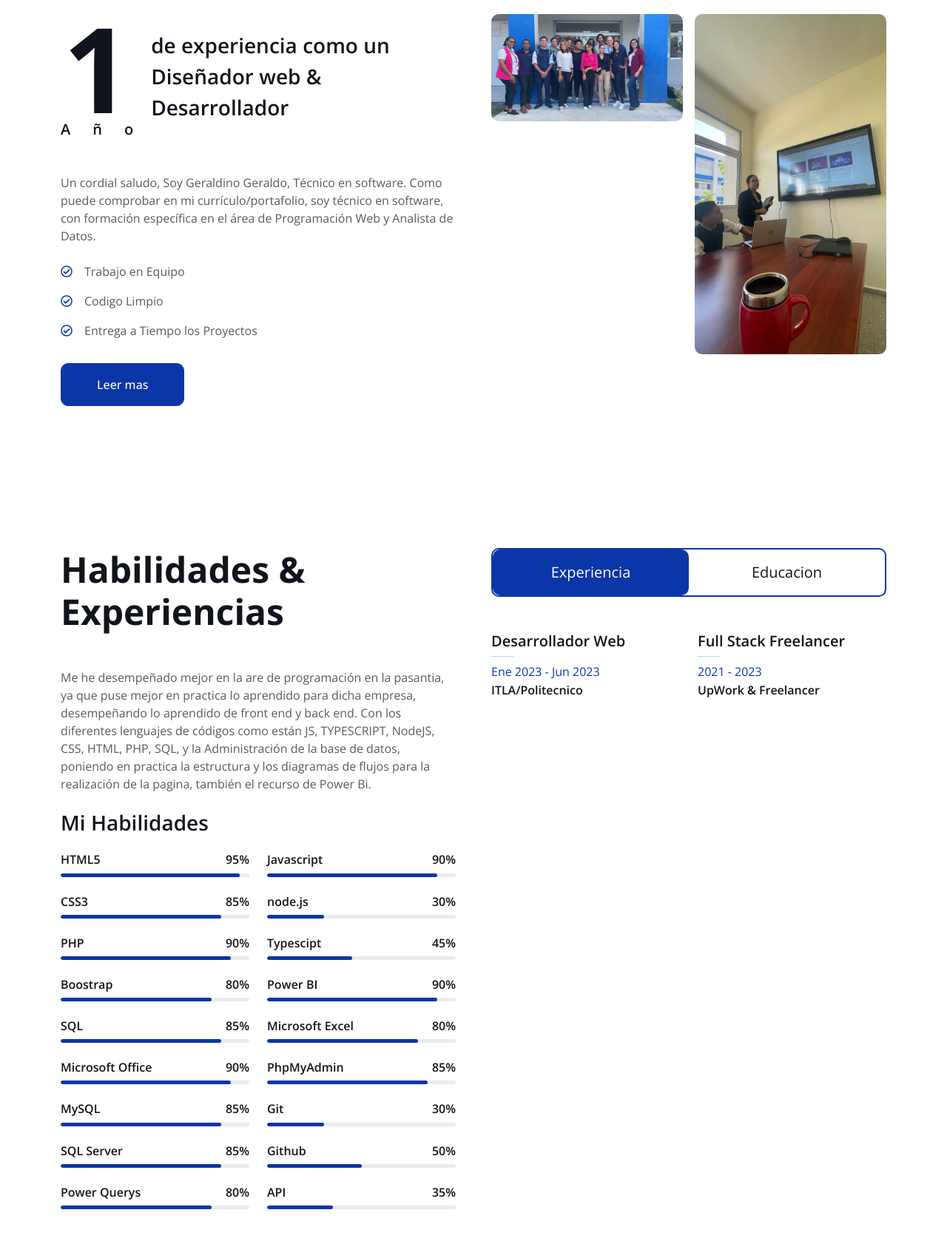
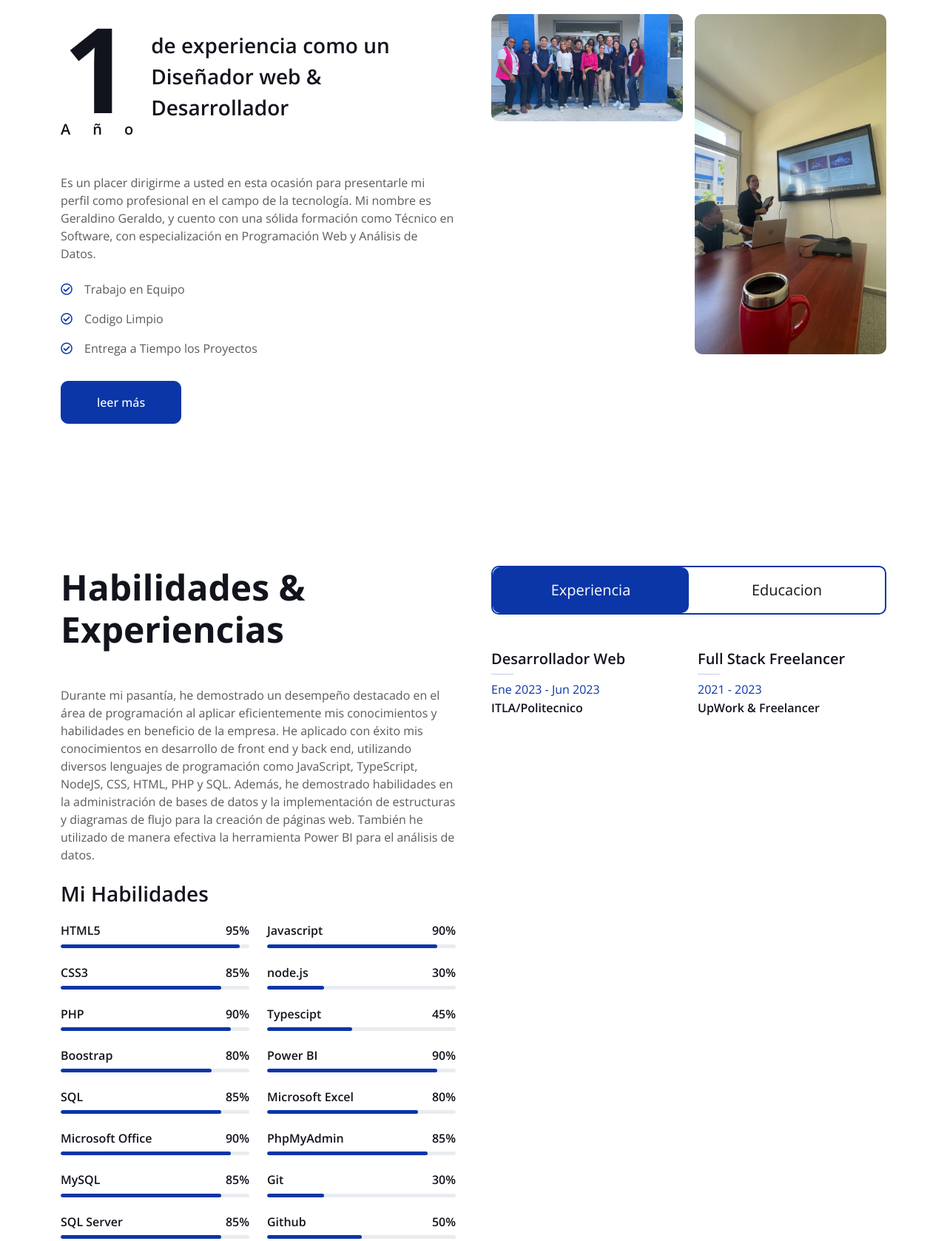
Before and after one commit to kimetsu23/portafolio, a plain HTML site: page index.html in a window 1280 px wide. Shown: the part 758-2436 px from the top of the page at 74% size. Drawn offline with nearby package versions, Linux system fonts and the light colour scheme.

Commit message:
Update index.html

```diff
--- a/index.html
+++ b/index.html
@@ -132,11 +132,11 @@
                         </div>
                         <h3 class="lh-base mb-0">de experiencia como un Diseñador web & Desarrollador</h3>
                     </div>
-                    <p class="mb-4">Un cordial saludo, Soy Geraldino Geraldo, Técnico en software. Como puede comprobar en mi currículo/portafolio, soy técnico en software, con formación específica en el área de Programación Web y Analista de Datos.</p>
+                    <p class="mb-4">Es un placer dirigirme a usted en esta ocasión para presentarle mi perfil como profesional en el campo de la tecnología. Mi nombre es Geraldino Geraldo, y cuento con una sólida formación como Técnico en Software, con especialización en Programación Web y Análisis de Datos.</p>
                     <p class="mb-3"><i class="far fa-check-circle text-primary me-3"></i>Trabajo en Equipo</p>
                     <p class="mb-3"><i class="far fa-check-circle text-primary me-3"></i>Codigo Limpio</p>
                     <p class="mb-3"><i class="far fa-check-circle text-primary me-3"></i>Entrega a Tiempo los Proyectos</p>
-                    <a class="btn btn-primary py-3 px-5 mt-3" href="">Leer mas</a>
+                    <a class="btn btn-primary py-3 px-5 mt-3" href="">leer más</a>
                 </div>
                 <div class="col-lg-6 wow fadeInUp" data-wow-delay="0.5s">
                     <div class="row g-3 mb-4">
@@ -170,7 +170,7 @@
             <div class="row g-5">
                 <div class="col-lg-6 wow fadeInUp" data-wow-delay="0.1s">
                     <h1 class="display-5 mb-5">Habilidades & Experiencias</h1>
-                    <p class="mb-4">Me he desempeñado mejor en la are de programación en la pasantia, ya que puse mejor en practica lo aprendido para dicha empresa, desempeñando lo aprendido de front end y back end. Con los diferentes lenguajes de códigos como están JS, TYPESCRIPT, NodeJS,  CSS, HTML, PHP, SQL, y la Administración de la base de datos, poniendo en practica la estructura y los diagramas de flujos para la realización de la pagina, también el recurso de Power Bi.</p>
+                    <p class="mb-4">Durante mi pasantía, he demostrado un desempeño destacado en el área de programación al aplicar eficientemente mis conocimientos y habilidades en beneficio de la empresa. He aplicado con éxito mis conocimientos en desarrollo de front end y back end, utilizando diversos lenguajes de programación como JavaScript, TypeScript, NodeJS, CSS, HTML, PHP y SQL. Además, he demostrado habilidades en la administración de bases de datos y la implementación de estructuras y diagramas de flujo para la creación de páginas web. También he utilizado de manera efectiva la herramienta Power BI para el análisis de datos.</p>
                     <h3 class="mb-4">Mi Habilidades</h3>
                     <div class="row align-items-center">
                         <div class="col-md-6">
@@ -437,7 +437,7 @@
                     <h1 class="display-5 mb-0">Mi Servicios</h1>
                 </div>
                 <div class="col-lg-6 text-lg-end">
-                    <a class="btn btn-primary py-3 px-5" href="">Sobre mi</a>
+                    <a class="btn btn-primary py-3 px-5" href="">Sobré mí </a>
                 </div>
             </div>
             <div class="row g-4">
```
